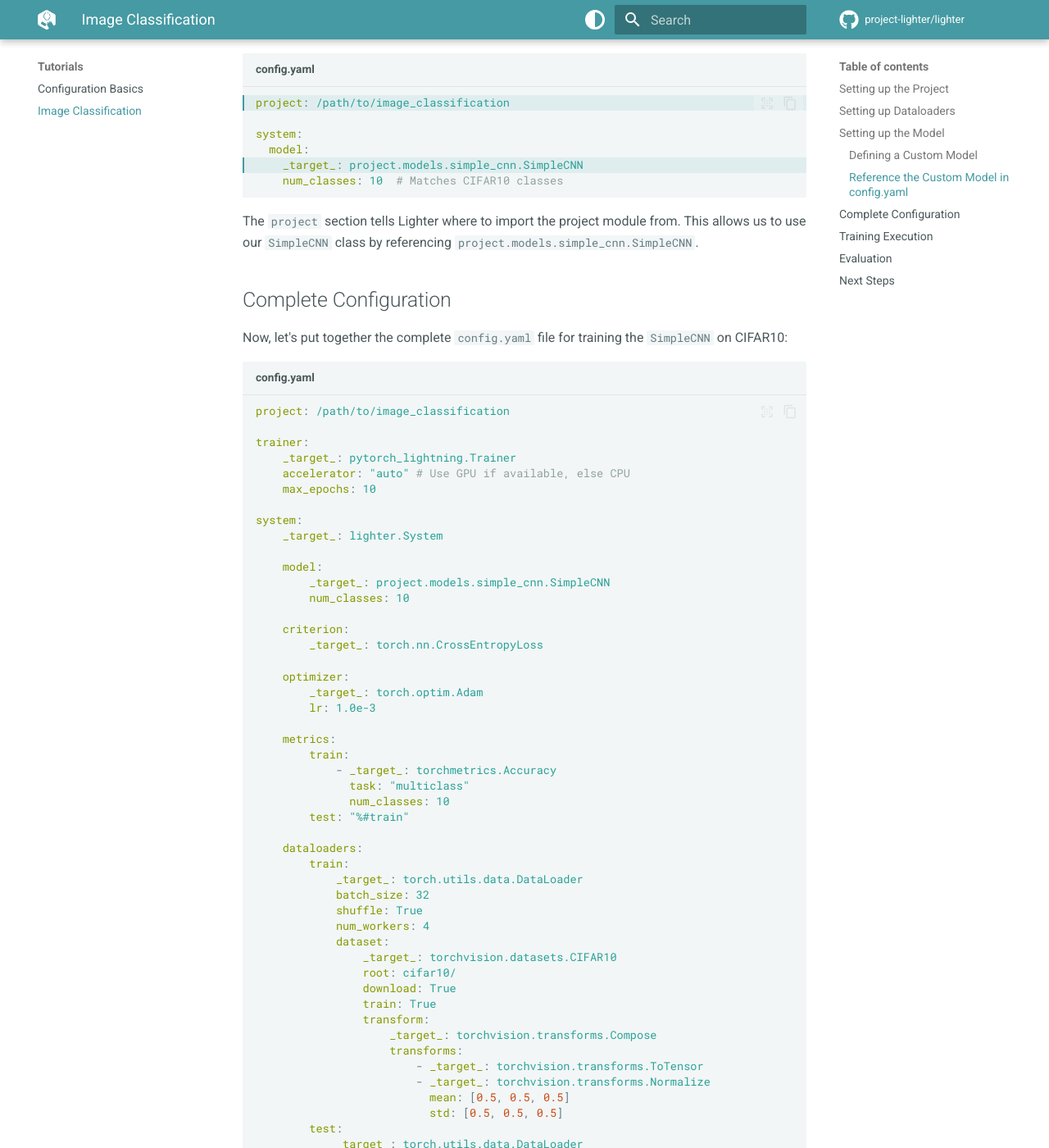
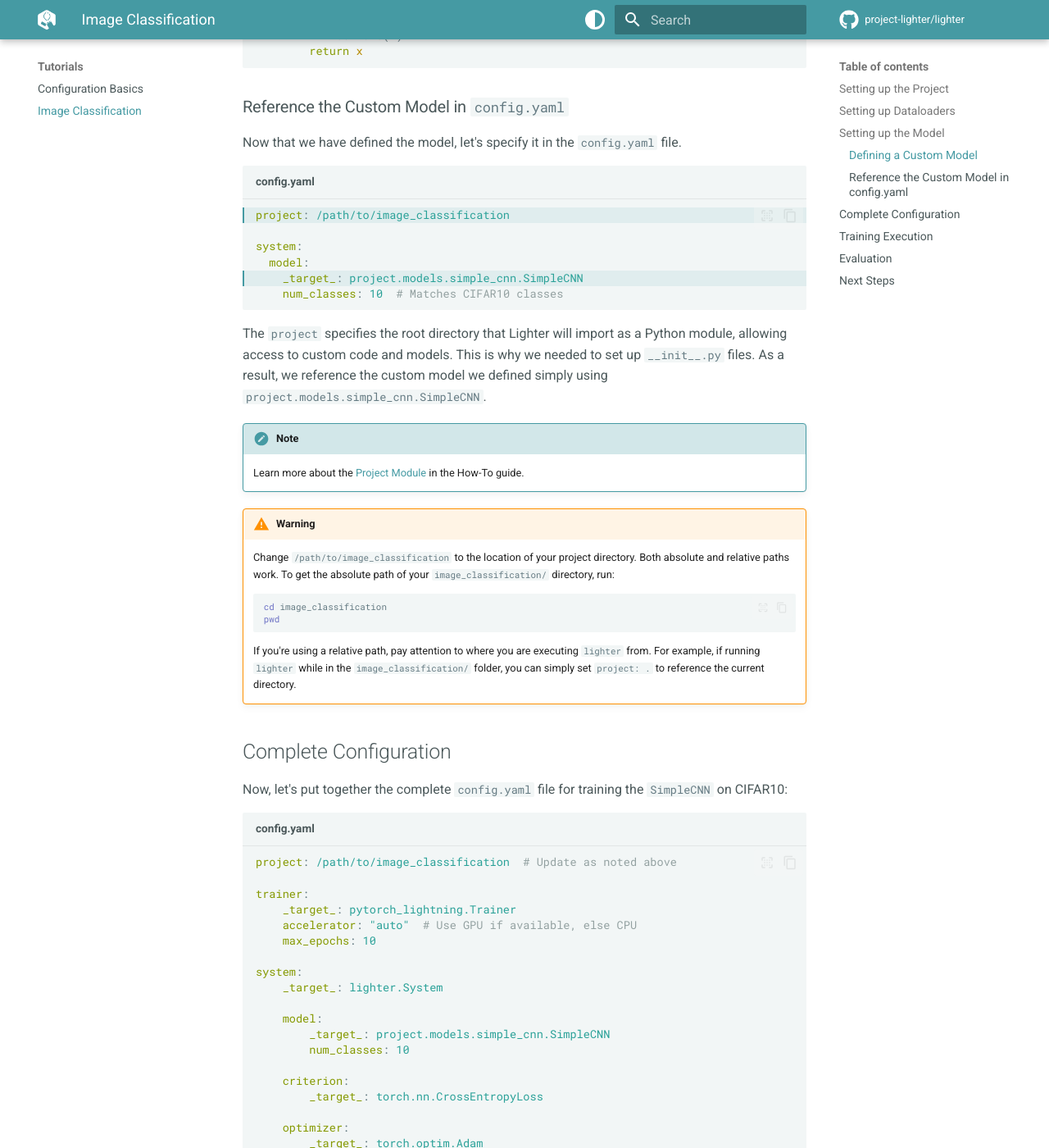
Before and after one commit to project-lighter/lighter, an MkDocs documentation site: the page built from docs/tutorials/image_classification.md, in a window 1280 px wide and 1400 px high, scrolled down 2614 px. Shown: the whole window at 82% size. Built offline with MkDocs 1.6.1 and Material for MkDocs 9.7.7, drawn with Linux system fonts in a browser that asks for light colours; comment, search, counter and statistics services are not loaded; some of the changed text lies outside the part shown.

Commit message:
Fix classification tutorial (#157)
* Add missing params arg in tutorial config

* Fix location of config.yaml

* Fix project path

* Improve understanding of the project field

* Add the missing line in the dir tree

* Update the link to How-To guides

---------

Co-authored-by: Ibrahim Hadzic <ibrahimhadzic45@gmail.com>

````diff
--- a/docs/tutorials/image_classification.md
+++ b/docs/tutorials/image_classification.md
@@ -12,15 +12,23 @@
 ```plaintext
 image_classification/
 ├── __init__.py
-├── config.yaml
+├── experiments/
+│  └── config.yaml
 └── models/
     ├── __init__.py
     └── simple_cnn.py
 ```
 
+If you're using Unix/Linux, you can create this structure with the following command:
+
+```bash
+mkdir -p image_classification/{models,experiments} && touch image_classification/__init__.py image_classification/experiments/config.yaml image_classification/models/__init__.py image_classification/models/simple_cnn.py
+```
+
 !!! warning
 
-    Do not forget the `__init__.py` files. For more details, refer to the [Project Module](../how-to/project_module.md) guide.
+    Do not forget to add `__init__.py` to folders that contain Python modules. For more details, refer to the [Project Module](../how-to/project_module.md) guide.
+
 
 ## Setting up Dataloaders
 
@@ -120,19 +128,30 @@
     num_classes: 10  # Matches CIFAR10 classes
 ```
 
-The `project` section tells Lighter where to import the project module from. This allows us to use our `SimpleCNN` class by referencing `project.models.simple_cnn.SimpleCNN`.
+The `project` specifies the root directory that Lighter will import as a Python module, allowing access to custom code and models. This is why we needed to set up `__init__.py` files. As a result, we reference the custom model we defined simply using `project.models.simple_cnn.SimpleCNN`.
 
+!!! note
+    Learn more about the [Project Module](../how-to/project_module.md) in the How-To guide.
+
+!!! warning
+    Change `/path/to/image_classification` to the location of your project directory. Both absolute and relative paths work. To get the absolute path of your `image_classification/` directory, run:
+    ```bash
+    cd image_classification
+    pwd
+    ```
+
+    If you're using a relative path, pay attention to where you are executing `lighter` from. For example, if running `lighter` while in the `image_classification/` folder, you can simply set `project: .` to reference the current directory.
 
 ## Complete Configuration
 
 Now, let's put together the complete `config.yaml` file for training the `SimpleCNN` on CIFAR10:
 
 ```yaml title="config.yaml"
-project: /path/to/image_classification
+project: /path/to/image_classification  # Update as noted above
 
 trainer:
     _target_: pytorch_lightning.Trainer
-    accelerator: "auto" # Use GPU if available, else CPU
+    accelerator: "auto"  # Use GPU if available, else CPU
     max_epochs: 10
 
 system:
@@ -147,6 +166,7 @@
 
     optimizer:
         _target_: torch.optim.Adam
+        params: "$@system#model.parameters()"  # Link to model's learnable parameters
         lr: 1.0e-3
 
     metrics:
@@ -226,4 +246,4 @@
 
 In this tutorial, you have successfully trained and evaluated an image classification model on the CIFAR10 dataset using Lighter.
 
-You now have a solid foundation for building more complex experiments with Lighter. Head over to the [How-To guides](../how-to/project_module.md) to explore Lighter's features in more detail.
+You now have a solid foundation for building more complex experiments with Lighter. Head over to the [How-To guides](../how-to/configure.md) to explore Lighter's features in more detail.
````
Also changed, not shown: other parts of docs/tutorials/image_classification.md (+2 -2 lines).
